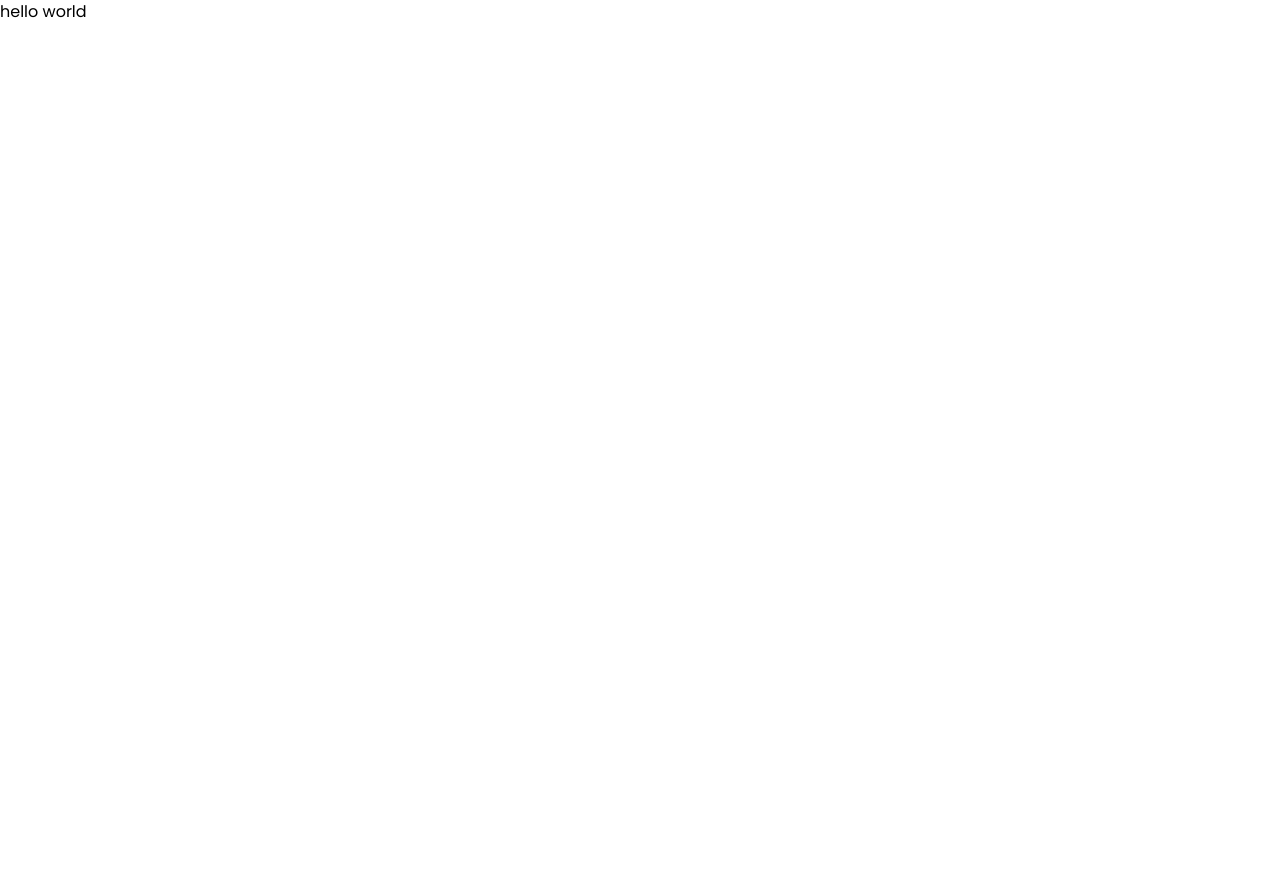
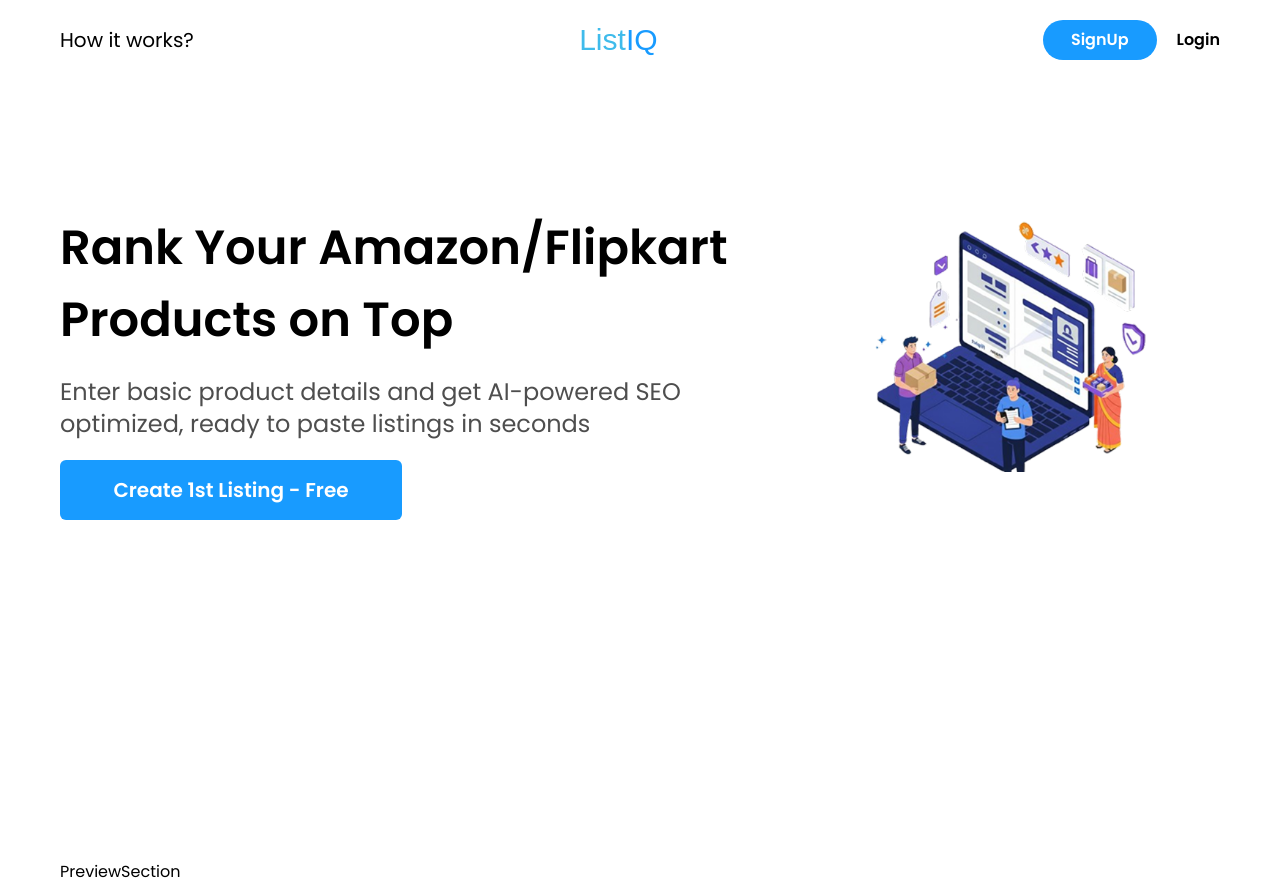
Before and after one commit to NoOnE8151/listiq, a Next.js app: page / in a window 1280 px wide. Before the commit the page ends 800 px from the top, so only its background shows below. Built offline with nearby package versions, Linux system fonts and the light colour scheme; a web font is replaced by a local one.

Commit message:
added/created header and hero section

```diff
--- a/app/layout.js
+++ /dev/null
@@ -1,19 +0,0 @@
-import { riot, inter, poppins } from './fonts/index'
-import "./globals.css";
-
-export const metadata = {
-  title: "Create Next App",
-  description: "Generated by create next app",
-};
-
-export default function RootLayout({ children }) {
-  return (
-    <html lang="en">
-      <body
-        className={`${inter.variable} ${poppins.variable} ${riot.variable} antialiased`}
-      >
-        {children}
-      </body>
-    </html>
-  );
-}
--- /dev/null
+++ b/app/layout.jsx
@@ -0,0 +1,58 @@
+import { riot, inter, poppins } from "./fonts/index";
+import "./globals.css";
+
+export const metadata = {
+  title: {
+    default:
+      "Listiq – AI E-Commerce Listing Generator for High-Ranking Product Listings",
+    template: "%s | Listiq",
+  },
+  description:
+    "Listiq is an AI-powered e-commerce listing platform that generates highly SEO-optimized product titles, descriptions, and tags to improve marketplace visibility and conversions.",
+
+  keywords: [
+    "ecommerce listing generator",
+    "AI product listing",
+    "SEO product description",
+    "amazon listing optimization",
+    "flipkart listing SEO",
+    "product title generator",
+    "ecommerce seller tools",
+    "marketplace SEO",
+  ],
+
+  authors: [{ name: "Listiq Team" }],
+  category: "technology",
+
+  alternates: {
+    canonical: "https://listiq.ai",
+  },
+
+  openGraph: {
+    title: "Listiq – AI-Generated SEO Listings for E-Commerce Sellers",
+    description:
+      "Generate high-ranking e-commerce product listings with AI. Listiq creates SEO-optimized titles, descriptions, and tags that help sellers rank and sell more.",
+    url: "https://listiq.ai",
+    siteName: "Listiq",
+    type: "website",
+  },
+
+  twitter: {
+    card: "summary_large_image",
+    title: "Listiq – AI E-Commerce Listing Generator",
+    description:
+      "Create SEO-optimized product titles, descriptions, and tags using AI to boost visibility and sales on e-commerce platforms.",
+  },
+};
+
+export default function RootLayout({ children }) {
+  return (
+    <html lang="en">
+      <body
+        className={`${inter.variable} ${poppins.variable} ${riot.variable} antialiased`}
+      >
+        {children}
+      </body>
+    </html>
+  );
+}
--- a/app/page.js
+++ /dev/null
@@ -1,9 +0,0 @@
-import Image from "next/image";
-
-export default function Home() {
-  return (
-   <div className="bg-background">
-    hello world
-   </div>
-  );
-}
--- /dev/null
+++ b/app/page.jsx
@@ -0,0 +1,17 @@
+import Header from "@/components/landing page/header";
+import HeroSection from "@/components/landing page/hero";
+import PreviewSection from "@/components/landing page/preview";
+
+export default function Home() {
+  return (
+   <>
+   <header className="md:px-15 md:px-3 px-5 py-5">
+   <Header/>
+   </header>
+   <main className="md:px-15 md:px-3 px-5 py-5 h-screen">
+    <HeroSection />
+    <PreviewSection />
+   </main>
+   </>
+  );
+}
--- /dev/null
+++ b/components/landing page/header.jsx
@@ -0,0 +1,21 @@
+import React from 'react'
+
+const Header = () => {
+  return (
+    <div className='flex items-center justify-between'>
+        <div className='font-poppins font-medium text-xl md:block hidden'>
+            How it works?
+        </div>
+        <h1 className='font-riot text-3xl'>
+            <span className='text-[#3FBBEB]'>List</span><span className='text-[#189BFF]'>IQ</span>
+        </h1>
+
+        <div className='flex items-center gap-5'>
+            <button className='bg-element text-white px-7 py-2 rounded-full font-semibold cursor-pointer md:block hidden'>SignUp</button>
+            <button className='cursor-pointer md:text-foreground text-white md:bg-transparent bg-element md:px-0 px-5 md:py-0 py-1 rounded-full font-semibold'>Login</button>
+        </div>
+    </div>
+  )
+}
+
+export default Header
--- /dev/null
+++ b/components/landing page/hero.jsx
@@ -0,0 +1,21 @@
+import React from 'react'
+
+const HeroSection = () => {
+  return (
+    <div className='flex md:flex-row flex-col items-start h-full gap-5 md:pt-[7rem] pt-[3rem]'>
+        <div className='flex flex-col gap-5 md:w-[60%]'>
+            <h2 className='md:text-5xl text-2xl font-semibold leading-normal'>
+                Rank Your Amazon/Flipkart Products on Top
+            </h2>
+            <p className='md:text-2xl text-sm text-muted-foreground'>Enter basic product details and get AI-powered SEO optimized, ready to paste listings in seconds</p>
+            <button className='text-center md:text-xl text-sm bg-element text-white md:w-1/2 px-7 md:py-4 py-3 cursor-pointer rounded-md font-semibold'>Create 1st Listing - Free</button>
+        </div>
+
+        <div className='w-[40%] md:block hidden'>
+            <img src="/assets/home/hero section/hero.png" alt="hero section image" />
+        </div>
+    </div>
+  )
+}
+
+export default HeroSection
--- /dev/null
+++ b/components/landing page/preview.jsx
@@ -0,0 +1,9 @@
+import React from 'react'
+
+const PreviewSection = () => {
+  return (
+    <div>PreviewSection</div>
+  )
+}
+
+export default PreviewSection
```
